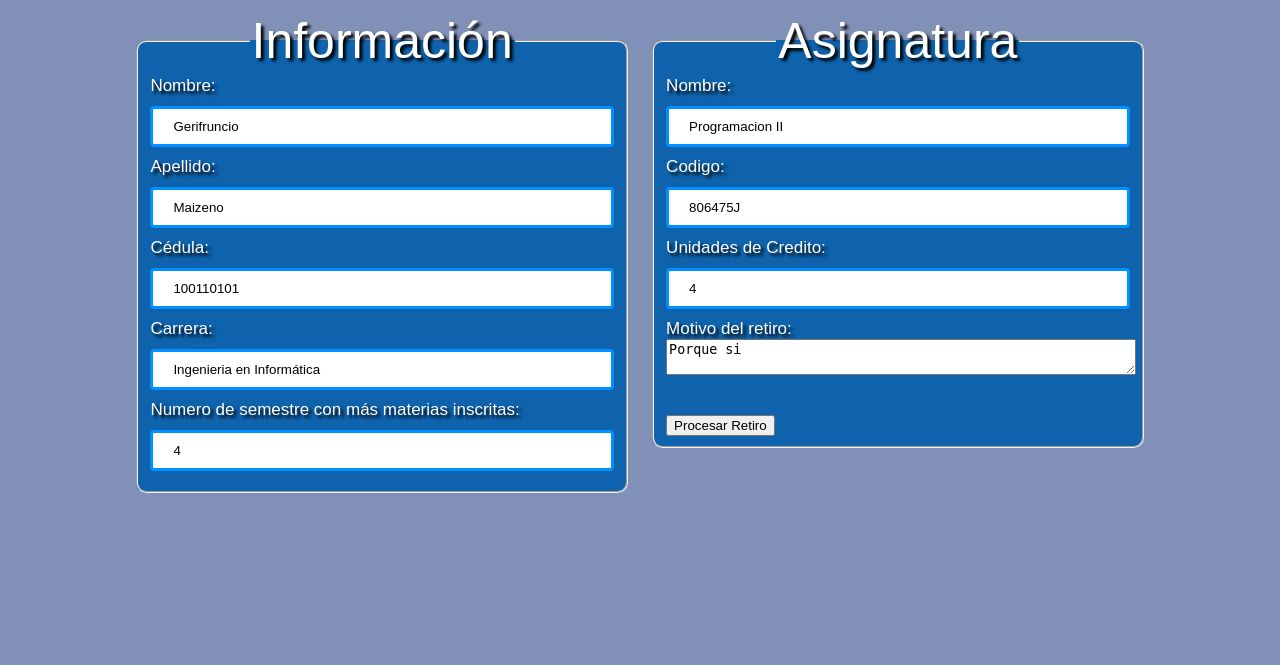
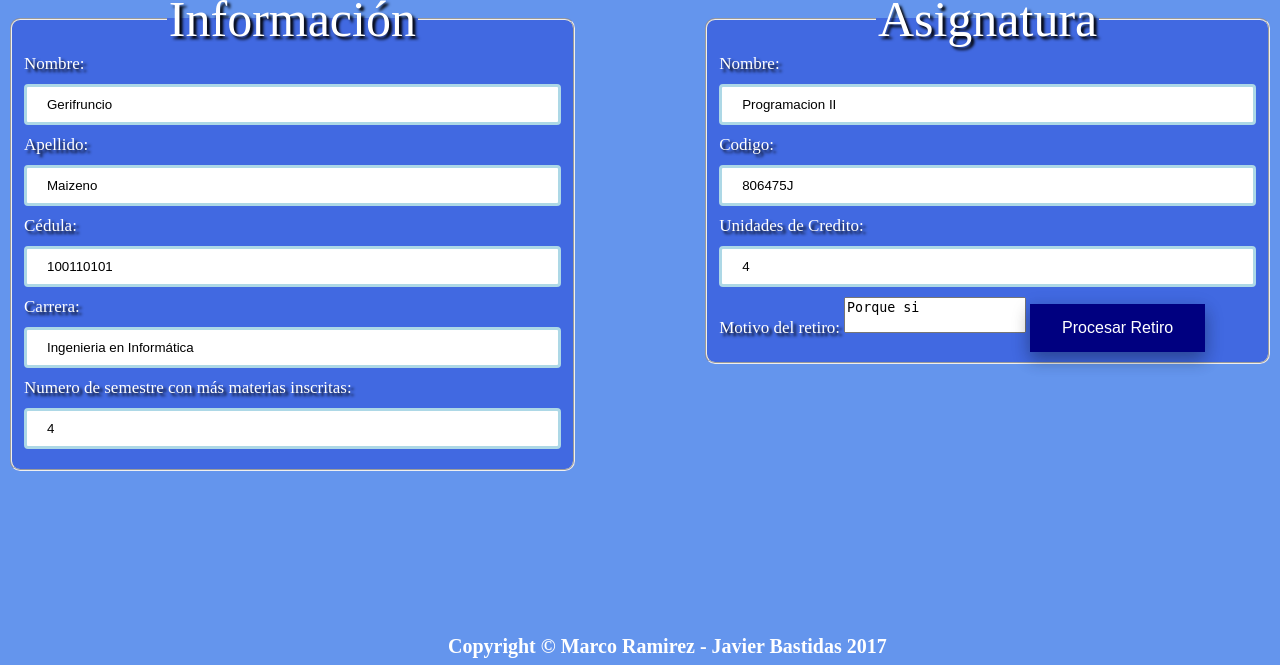
Before and after one commit to MTRG15/Retirador, a PHP site: page / in a window 1280 px wide. Shown: the part 135-800 px from the top of the page. Run offline with PHP 8.4, Linux system fonts and the light colour scheme.

Commit message:
Actualizando css de button y colocando footer.

```diff
--- a/Sistema de Retiro de Asignaturas/css/styles.css
+++ b/Sistema de Retiro de Asignaturas/css/styles.css
@@ -1,24 +1,10 @@
 body{
-	background-color: #8090B7;
-    font-family: arial, sans-serif;
+	background-color: CornflowerBlue;
 }
-
 
 .retiro{
     color: white;
-}
-
-.contenedor{
-    width: 80%;
-    align-content: center;
-    padding: 0 10% 0 10%;
-
-}
-
-.logo1{
-    margin-right: 20px;
-    height: 80px;
-    vertical-align: top;
+    font: arial;
 }
 
 h1{
@@ -29,29 +15,29 @@ h1{
 }
 
 #Informacion{
-	width: 49%;
+	width: 45%;
 	float: left;
     clear: none;
 }
 
 #Asignatura{
-	width: 49%;
+	width: 45%;
 	float: right;
     clear: none;
 }
 
-#motivo{
-    vertical-align: sub;
+fieldset.datosEstudiante{
+
+	background-color: RoyalBlue;
+	border-radius: 10px;
+
 }
 
-.boton{
-    margin-top: 20px;
-    align-content: center;
-}
+fieldset.datosAsignatura{
 
-fieldset{
-	background-color: #0F62AC;
+	background-color: RoyalBlue;
 	border-radius: 10px;
+
 }
 
 legend{
@@ -67,19 +53,6 @@ label{
 	text-shadow: 3px 3px 3px black;
 }
 
-/* Safari 4.0 - 8.0 */
-@-webkit-keyframes animacion {
-    0% {background-color: #ffffff;}
-    100% {background-color: #cdcdcd;}
-}
-
-/* Standard syntax */
-@keyframes animacion {
-    0% {background-color: #ffffff;}
-    100% {background-color: #cdcdcd;}
-}
-
-
 input{
     width: 100%;
     padding: 10px 20px;
@@ -87,36 +60,47 @@ input{
     display: inline-block;
     border: 3px solid #ccc;
     border-radius: 4px;
-    border-color: #0090ff;
+    border-color: LightBlue;
     box-sizing: border-box;
     color: black;
 }
 
-input:focus, input:active, textarea:focus, textarea:active{
-    animation-name: animacion;
-    animation-duration: 0.1s;
-    animation-direction: reverse;
+input:focus {
+    background-color: white;
 }
 
-#mensaje{
-    color: darkorange;
+
+
+textarea{
+	resize: none;
 }
 
-textarea{
-	width: 100%;
+button{
+
+	background-color: #000080;
+    border: none;
+    box-shadow: 0 8px 16px 0 rgba(0,0,0,0.2), 0 6px 20px 0 rgba(0,0,0,0.19);
+    color: white;
+    padding: 15px 32px;
+    text-align: center;
+    text-decoration: none;
+    font-size: 16px;
 }
 
-table {
-    border-collapse: collapse;
-    width: 100%;
+button:hover{
+	background-color: #3e8e41;
 }
 
-td, th {
-    border: 1px solid #8090B7;
-    text-align: left;
-    padding: 8px;
+button:active{
+	transform: translateY(2px);
 }
 
-tr:nth-child(even) {
-    background-color: #8090B7;
+footer{
+    position:fixed;
+    left:35%;
+    bottom:0px;
+    height:30px;
+    width:100%;
+    color: white;
+    font-size: 20px;
 }
--- a/Sistema de Retiro de Asignaturas/index.html
+++ b/Sistema de Retiro de Asignaturas/index.html
@@ -10,12 +10,11 @@
 
 	<body>
 
-		<h1><img src="css/Logo1.png" class="logo1"> Sistema de Retiro de Asignaturas</h1>
+		<h1>Sistema de Retiro de Asignaturas</h1>
 
-        <div class="contenedor">
 		<form name="info" action="retirar.php" method="post" onsubmit="return validandoForms()">
             <div id="Informacion">
-            	<fieldset class="datosEstudiante" >
+            	<fieldset class="datosEstudiante">
                 	<legend >Información</legend>
 
                 	<label for="txtNombre">Nombre:</label>
@@ -37,7 +36,7 @@
 
             </div>
             <div id="Asignatura">
-                <fieldset class="datosAsignatura" >
+                <fieldset class="datosAsignatura">
                     <legend >Asignatura</legend>
 
                     <label for="txtNombreA">Nombre:</label>
@@ -49,16 +48,17 @@
                     <label for="txtUnidades">Unidades de Credito:</label>
                     <input type="number" name="unidades" id="txtUnidades" value = "4">
 
-                    <label for="txtMotivo">Motivo del retiro: </label> <br>
-                    <textarea name="motivo" id="txtMotivo" >Porque si</textarea>
-                    <br>
-                    <p id="mensaje"></p>
-                    <button class="boton">Procesar Retiro</button>
+                    <label for="txtMotivo">Motivo del retiro:</label>
+                    <textarea name="motivo" id="txtMotivo" required>Porque si</textarea>
+
+                    <button>Procesar Retiro</button>
 
                 </fieldset>
             </div>
         </form>
-        </div>
+
+        <footer class="centrar"><strong>Copyright &copy Marco Ramirez - Javier Bastidas  2017</strong></footer>
+
 		<script src="js/code.js" ></script>
         <!--<script src="https://ajax.googleapis.com/ajax/libs/jquery/3.2.1/jquery.min.js"></script>-->
 	</body>
```
Also changed, not shown: Sistema de Retiro de Asignaturas/js/code.js (+19 -20 lines), Sistema de Retiro de Asignaturas/retirar.php (+14 -9 lines).
